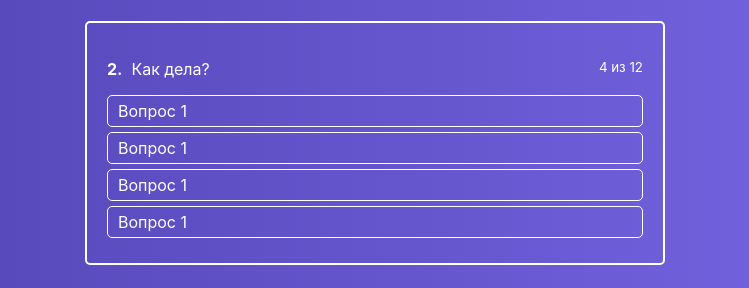
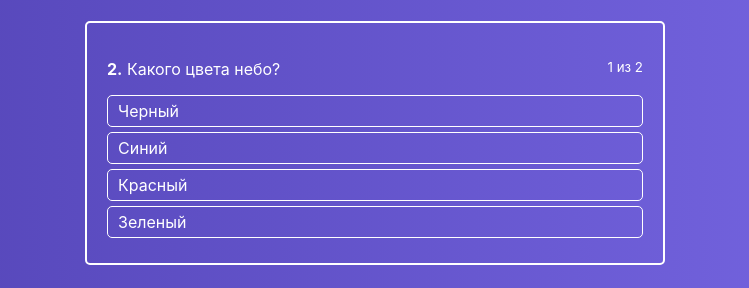
Before and after one commit to Handsome1337/react-quiz, a React (Create React App) app: page / in a window 1280 px wide. Shown: the part 161-449 px from the top of the page, without its empty margins (265-1014 px from the left). Built offline with nearby package versions, Linux system fonts and the light colour scheme.

Commit message:
Добавляет обработку клика по ответу, вызывающую изменение вопроса

```diff
--- a/src/components/ActiveQuiz/ActiveQuiz.js
+++ b/src/components/ActiveQuiz/ActiveQuiz.js
@@ -7,14 +7,15 @@ const ActiveQuiz = props => (
     <p className={classes.Question}>
       <span>
         <strong>2.</strong>&nbsp;
-        Как дела?
+        {props.question}
       </span>
 
-      <small>4 из 12</small>
+<small>{props.questionNumber} из {props.quizLength}</small>
     </p>
 
     <AnswersList
       answers={props.answers}
+      onAnswerClick={props.onAnswerClick}
     />
   </div>
 );
--- a/src/components/ActiveQuiz/AnswersList/AnswerItem/AnswerItem.js
+++ b/src/components/ActiveQuiz/AnswersList/AnswerItem/AnswerItem.js
@@ -4,7 +4,10 @@ import classes from './AnswerItem.module.css';
 const AnswerItem = props => {
 
   return (
-    <li className={classes.AnswerItem}>
+    <li
+      className={classes.AnswerItem}
+      onClick={() => props.onAnswerClick(props.answer.id)}
+    >
       { props.answer.text }
     </li>
   );
--- a/src/components/ActiveQuiz/AnswersList/AnswersList.js
+++ b/src/components/ActiveQuiz/AnswersList/AnswersList.js
@@ -9,6 +9,7 @@ const AnswersList = props => (
         <AnswerItem
           key={index}
           answer={answer}
+          onAnswerClick={props.onAnswerClick}
         />
       )
     }) }
--- a/src/containers/Quiz/Quiz.js
+++ b/src/containers/Quiz/Quiz.js
@@ -4,16 +4,37 @@ import ActiveQuiz from './../../components/ActiveQuiz/ActiveQuiz';
 
 class Quiz extends Component {
   state = {
+    activeQuestion: 0,
     quiz: [
       {
+        question: 'Какого цвета небо?',
+        rightAnswerId: 2,
+        id: 12,
         answers: [
-          {text: 'Вопрос 1'},
-          {text: 'Вопрос 1'},
-          {text: 'Вопрос 1'},
-          {text: 'Вопрос 1'}
+          {text: 'Черный', id: 1},
+          {text: 'Синий', id: 2},
+          {text: 'Красный', id: 3},
+          {text: 'Зеленый', id: 4}
+        ]
+      },
+      {
+        question: 'В каком году основали Санкт-Петербург?',
+        rightAnswerId: 3,
+        id: 2,
+        answers: [
+          {text: '1700', id: 1},
+          {text: '1702', id: 2},
+          {text: '1703', id: 3},
+          {text: '1803', id: 4}
         ]
       }
     ]
+  };
+
+  onAnswerClickHandler = answerId => {
+    console.log('Answer Id: ', answerId)
+
+    this.setState(({activeQuestion}) => ({activeQuestion: activeQuestion + 1}));
   };
 
   render() {
@@ -22,7 +43,11 @@ class Quiz extends Component {
         <div className={classes.QuizWrapper}>
           <h1>Ответьте на все вопросы</h1>
           <ActiveQuiz
-            answers={this.state.quiz[0].answers}
+            answers={this.state.quiz[this.state.activeQuestion].answers}
+            question={this.state.quiz[this.state.activeQuestion].question}
+            onAnswerClick={this.onAnswerClickHandler}
+            quizLength={this.state.quiz.length}
+            questionNumber={this.state.activeQuestion + 1}
           />
         </div>
       </div>
```
